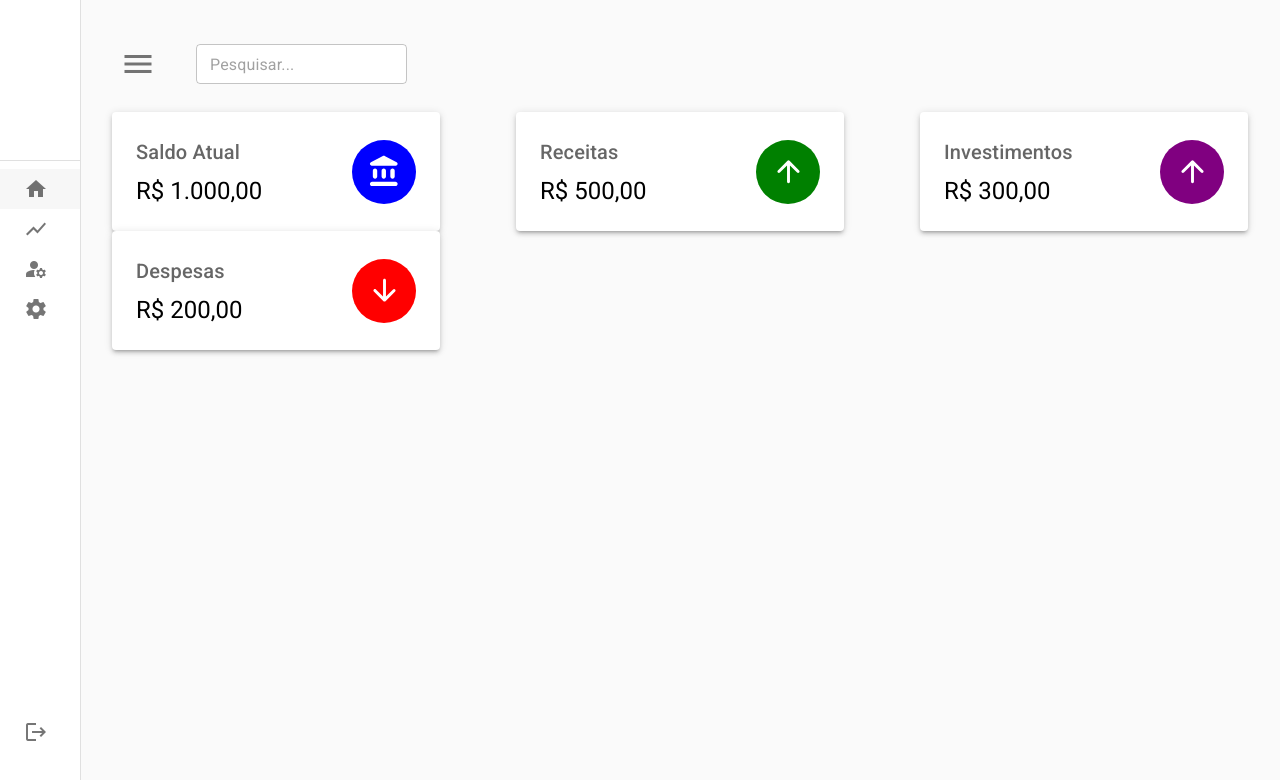
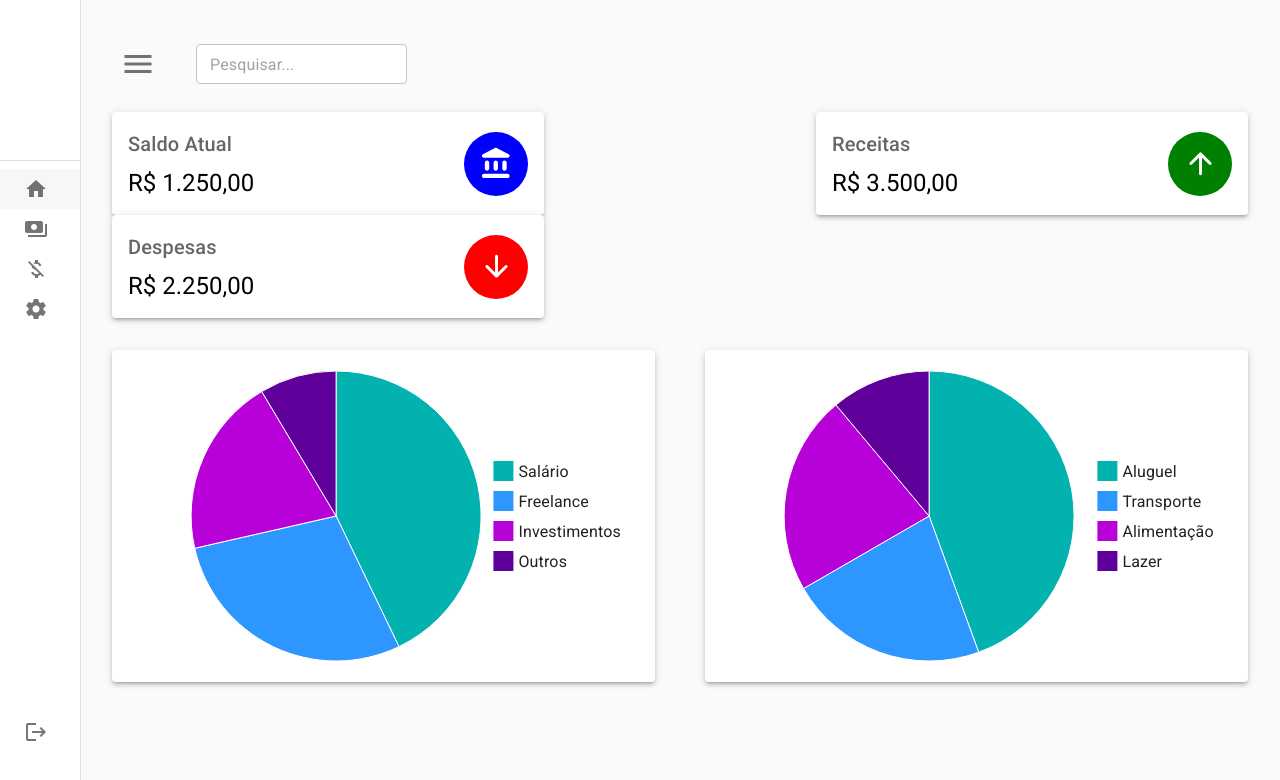
Before and after one commit to AndersonExner/Financial-App-Front, a React (Create React App) app: page /dashboard in a window 1280 px wide. Shown: the top 780 px of the page. Built offline with nearby package versions, Linux system fonts and the light colour scheme.

Commit message:
add pieChart

```diff
--- a/package.json
+++ b/package.json
@@ -8,6 +8,7 @@
     "@fontsource/roboto": "^5.1.0",
     "@mui/icons-material": "^6.1.10",
     "@mui/material": "^6.1.10",
+    "@mui/x-charts": "^7.23.2",
     "cra-template-typescript": "1.2.0",
     "react": "^19.0.0",
     "react-dom": "^19.0.0",
@@ -39,8 +40,8 @@
     ]
   },
   "devDependencies": {
+    "@babel/plugin-proposal-private-property-in-object": "^7.16.7",
     "@types/react": "^19.0.1",
-    "@types/react-dom": "^19.0.1",
-    "@babel/plugin-proposal-private-property-in-object": "^7.16.7"
+    "@types/react-dom": "^19.0.1"
   }
 }
--- a/src/pages/dashboard/Dashboard.tsx
+++ b/src/pages/dashboard/Dashboard.tsx
@@ -1,17 +1,52 @@
 import React from "react";
-import { InfoPaper } from "../../shared/components/infoPaper/InfoPaper";
-import ArrowUpwardRoundedIcon from '@mui/icons-material/ArrowUpwardRounded';
-import AccountBalanceRoundedIcon from '@mui/icons-material/AccountBalanceRounded';
-import ArrowDownwardRoundedIcon from '@mui/icons-material/ArrowDownwardRounded';
 import { Box } from "@mui/material";
+import { ArrowUpwardRounded as ArrowUpwardRoundedIcon, AccountBalanceRounded as AccountBalanceRoundedIcon, ArrowDownwardRounded as ArrowDownwardRoundedIcon } from '@mui/icons-material';
+
+import { InfoPaper } from "../../shared/components/InfoPaper/InfoPaper";
+import { PieGraph } from "../../shared/components/Graphs/PieGraph";
+
+const receitas = [
+    { label: 'Salário', value: 1500 },
+    { label: 'Freelance', value: 1000 },
+    { label: 'Investimentos', value: 700 },
+    { label: 'Outros', value: 300 },
+];
+
+const despesas = [
+    { label: 'Aluguel', value: 1000 },
+    { label: 'Transporte', value: 500 },
+    { label: 'Alimentação', value: 500 },
+    { label: 'Lazer', value: 250 },
+];
+
+const totalReceitas = receitas.reduce((acc, curr) => acc + curr.value, 0);
+const totalDespesas = despesas.reduce((acc, curr) => acc + curr.value, 0);
+
+const receitasPercentual = receitas.map((item) => ({
+    ...item,
+    value: Number.parseFloat(((item.value / totalReceitas) * 100).toFixed(2)),
+}));
+
+const despesasPercentual = despesas.map((item) => ({
+    ...item,
+    value: Number.parseFloat(((item.value / totalDespesas) * 100).toFixed(2)),
+}));
+
+export const valueFormatter = (item: { value: number }) => `${item.value}%`;
 
 export const Dashboard = () => {
     return (
-        <Box display="flex" flexDirection="row" justifyContent="space-between" alignItems="center" flexWrap="wrap">
-            <InfoPaper title="Saldo Atual" value="R$ 1.000,00" icon={AccountBalanceRoundedIcon} iconColor="blue" />
-            <InfoPaper title="Receitas" value="R$ 500,00" icon={ArrowUpwardRoundedIcon} iconColor="green" />
-            <InfoPaper title="Investimentos" value="R$ 300,00" icon={ArrowUpwardRoundedIcon} iconColor="purple"/>
-            <InfoPaper title="Despesas" value="R$ 200,00" icon={ArrowDownwardRoundedIcon} iconColor="red" />
-        </Box>
+        <>
+            <Box display="flex" flexDirection="row" justifyContent="space-between" alignItems="center" flexWrap="wrap">
+                <InfoPaper title="Saldo Atual" value="R$ 1.250,00" icon={AccountBalanceRoundedIcon} iconColor="blue" />
+                <InfoPaper title="Receitas" value="R$ 3.500,00" icon={ArrowUpwardRoundedIcon} iconColor="green" />
+                <InfoPaper title="Despesas" value="R$ 2.250,00" icon={ArrowDownwardRoundedIcon} iconColor="red" />
+            </Box>
+
+            <Box display="flex" flexDirection="row" justifyContent="space-between" alignItems="center" flexWrap="wrap" mt={4}>
+                <PieGraph data={receitasPercentual} height={300} width={'45%'} valueFormatter={valueFormatter} />
+                <PieGraph data={despesasPercentual} height={300} width={'45%'} valueFormatter={valueFormatter} />
+            </Box>
+        </>
     );
 };
--- a/src/routes/index.tsx
+++ b/src/routes/index.tsx
@@ -1,6 +1,6 @@
 import React, { useEffect } from "react";
 
-import { Route, Routes } from "react-router-dom";
+import { Navigate, Route, Routes } from "react-router-dom";
 import { useAppMenuContext } from "../shared/contexts";
 import { Dashboard } from "../pages/dashboard/Dashboard";
 
@@ -15,17 +15,17 @@ export const AppRoutes = () => {
                 path: "/dashboard"
             },
             {
-                label: "Trasanctions",
-                icon: "show_chart",
-                path: "/transactions"
+                label: "Receitas",
+                icon: "payments",
+                path: "/payments"
             },
             {
-                label: "Accounts",
-                icon: "manage_accounts",
-                path: "/settings"
+                label: "Despesas",
+                icon: "money_off",
+                path: "/expenses"
             },
             {
-                label: "Settings",
+                label: "Configurações",
                 icon: "settings",
                 path: "/settings"
             }
@@ -36,6 +36,8 @@ export const AppRoutes = () => {
         <Routes>
             <Route path="/dashboard" element={< Dashboard />} />
             <Route path="/transactions" element={null} />
+
+            <Route path="*" element={<Navigate to="/dashboard" /> } />
         </Routes>
     );
 };
--- a/src/shared/components/AppMenu/AppMenu.tsx
+++ b/src/shared/components/AppMenu/AppMenu.tsx
@@ -2,7 +2,7 @@ import { Avatar, Box, Divider, Drawer, Icon, List, ListItemButton, ListItemIcon,
 import React from 'react';
 import { useMatch, useNavigate, useResolvedPath } from 'react-router-dom';
 import { useAppMenuContext, useAppThemeContext } from '../../contexts';
-import { TopBar } from '../topBar/TopBar';
+import { TopBar } from '../TopBar/TopBar';
 
 interface IAppMenuItemProps {
     label: string;
--- /dev/null
+++ b/src/shared/components/Graphs/PieGraph.tsx
@@ -0,0 +1,28 @@
+import React from "react";
+import { PieChart } from '@mui/x-charts/PieChart';
+import { Paper } from "@mui/material";
+
+interface IPieGraphProps {
+    data: { label: string; value: number }[];
+    height: number;
+    width: string | number;
+    valueFormatter: (item: { value: number }) => string;
+}
+
+export const PieGraph: React.FC<IPieGraphProps> = ({ data, height = 200, width, valueFormatter }) => {
+    return (
+        <Paper sx={{ p: 2, width: width  }} elevation={3}>
+            <PieChart
+                series={[
+                    {
+                        data: data,
+                        highlightScope: { fade: 'global', highlight: 'item' },
+                        faded: { innerRadius: 30, additionalRadius: -30, color: 'gray' },
+                        valueFormatter: valueFormatter
+                    },
+                ]}
+                height={height}
+            />
+        </Paper>
+    );
+};
--- a/src/shared/components/index.ts
+++ b/src/shared/components/index.ts
@@ -1,2 +1,2 @@
-export * from './appMenu/AppMenu';
-export * from './topBar/TopBar';
+export * from './AppMenu/AppMenu';
+export * from './TopBar/TopBar';
--- a/src/shared/components/infoPaper/InfoPaper.tsx
+++ b/src/shared/components/infoPaper/InfoPaper.tsx
@@ -13,7 +13,7 @@ export const InfoPaper: React.FC<IInfoPaperProps> = ({ title, value, icon: IconC
     const theme = useTheme();
 
     return (
-        <Paper elevation={3} sx={{ padding: 3, width: '100%', maxWidth: theme.spacing(35) }} square={false}>
+        <Paper elevation={3} sx={{ padding: 2, width: '100%', maxWidth: theme.spacing(50) }} square={false}>
             <Box
                 sx={{
                     display: 'flex',
```
Also changed, not shown: 1 other file (tests, documents, lock files or other folders).
